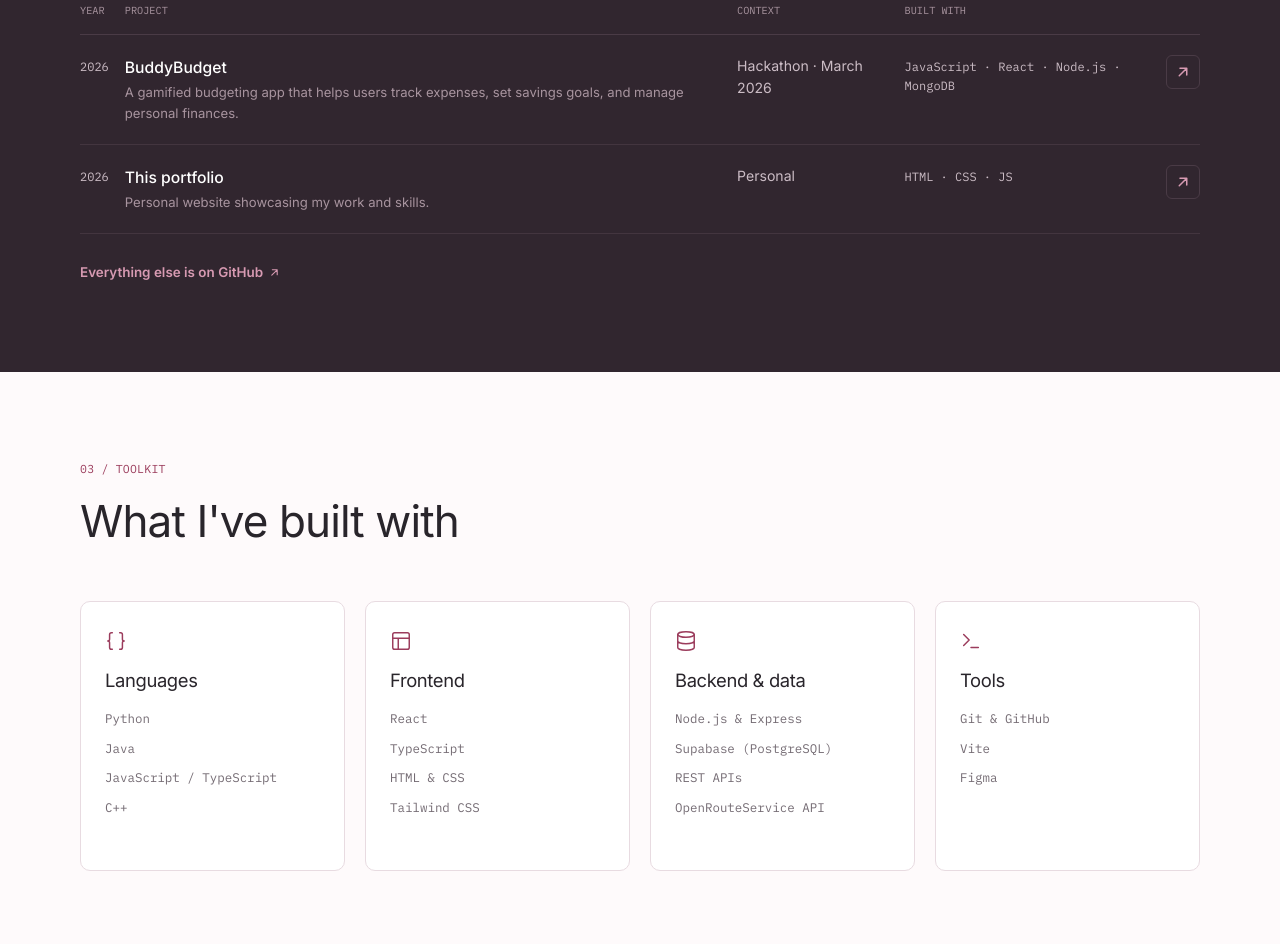
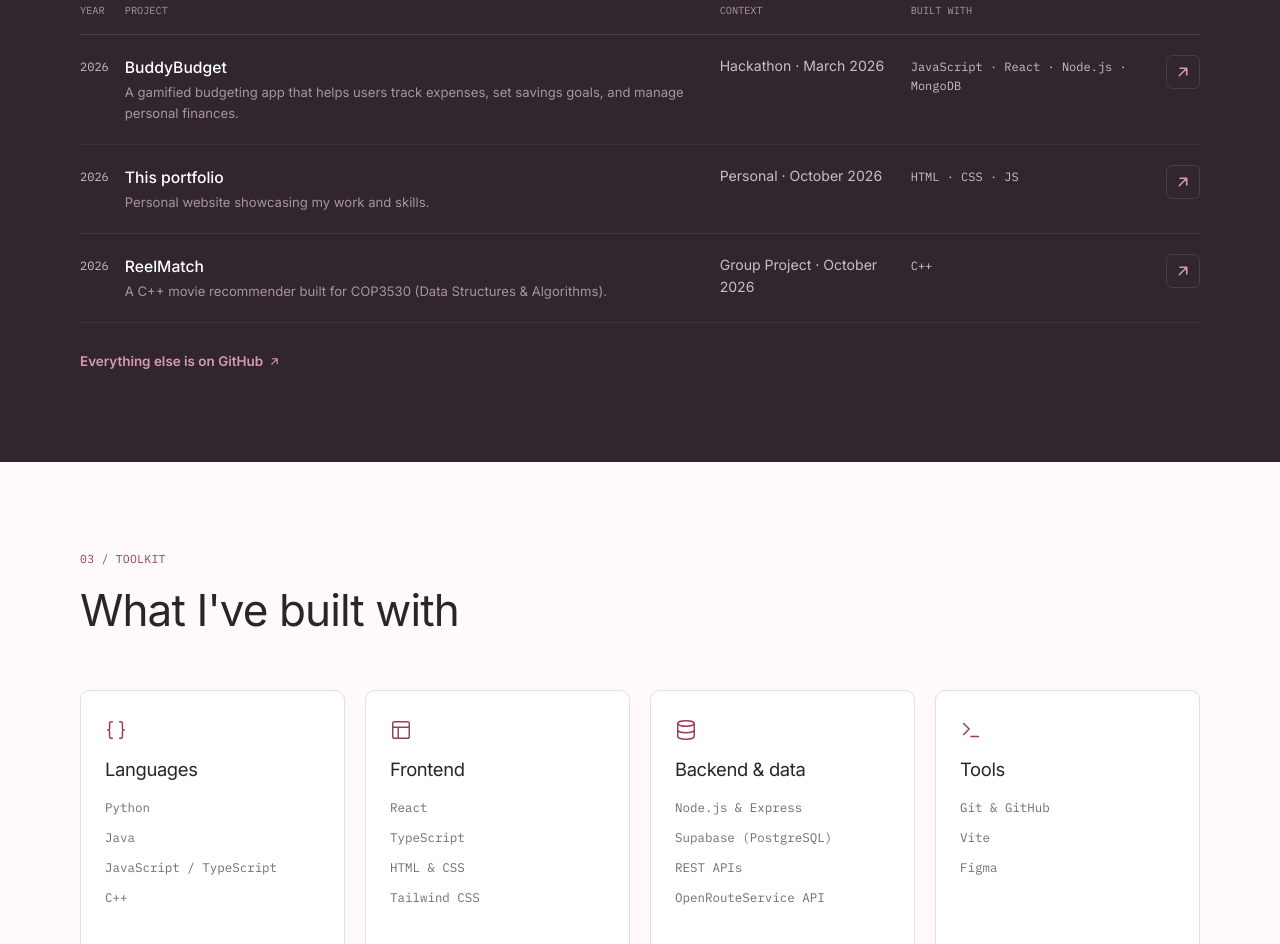
Before and after one commit to samanglo814/Samantha-Anglo-Portfolio, a plain HTML site: page index.html in a window 1280 px wide. Shown: the part 4408-5352 px from the top of the page. Drawn offline with Linux system fonts and the light colour scheme.

```diff
--- a/index.html
+++ b/index.html
@@ -260,9 +260,16 @@
               <tr>
                 <td class="mono">2026</td>
                 <td><strong>This portfolio</strong><span>Personal website showcasing my work and skills.</span></td>
-                <td>Personal</td>
+                <td>Personal · October 2026</td>
                 <td class="mono">HTML · CSS · JS</td>
                 <td><a href="https://github.com/samanglo814/Samantha-Anglo-Portfolio" target="_blank" rel="noopener" aria-label="Repository for this portfolio"><svg class="ic"><use href="#i-arrow"/></svg></a></td>
+              </tr>
+              <tr>
+                <td class="mono">2026</td>
+                <td><strong>ReelMatch</strong><span>A C++ movie recommender built for COP3530 (Data Structures & Algorithms).</span></td>
+                <td>Group Project · October 2026</td>
+                <td class="mono">C++</td>
+                <td><a href="https://github.com/samanglo814/ReelMatch" target="_blank" rel="noopener" aria-label="Repository for ReelMatch"><svg class="ic"><use href="#i-arrow"/></svg></a></td>
               </tr>
             </tbody>
           </table>
```
